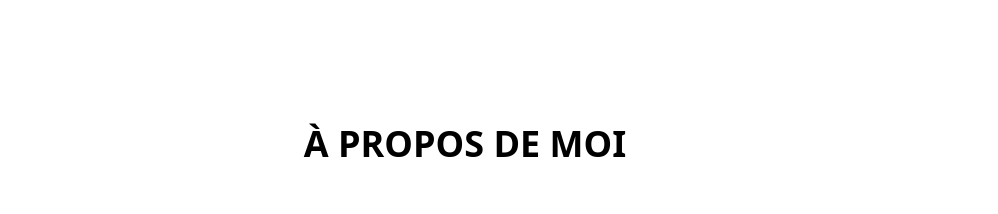
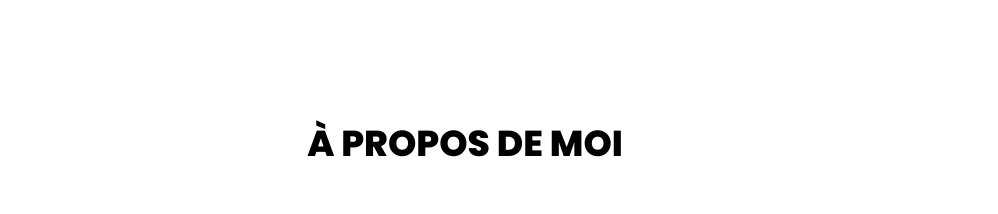
Before and after one commit to IsraelHangy/portfolio-israel, a React (Vite) app: page / in a window 1280 px wide. Shown: the part 900-1114 px from the top of the page, without its empty margins (175-1173 px from the left). Built offline with nearby package versions, Linux system fonts and the light colour scheme.

Commit message:
docs: change have been to the title size

```diff
--- a/src/components/Title.tsx
+++ b/src/components/Title.tsx
@@ -4,7 +4,7 @@ interface TitleProps {
 
 const Title = ({title}: TitleProps) => {
   return (
-    <h1 className="uppercase font-extrabold text-center text-4xl md:text-4xl md:mb-20">
+    <h1 className="uppercase font-extrabold font-poppins text-center text-2xl md:text-4xl md:mb-20">
         {title}
     </h1>
   )
```
